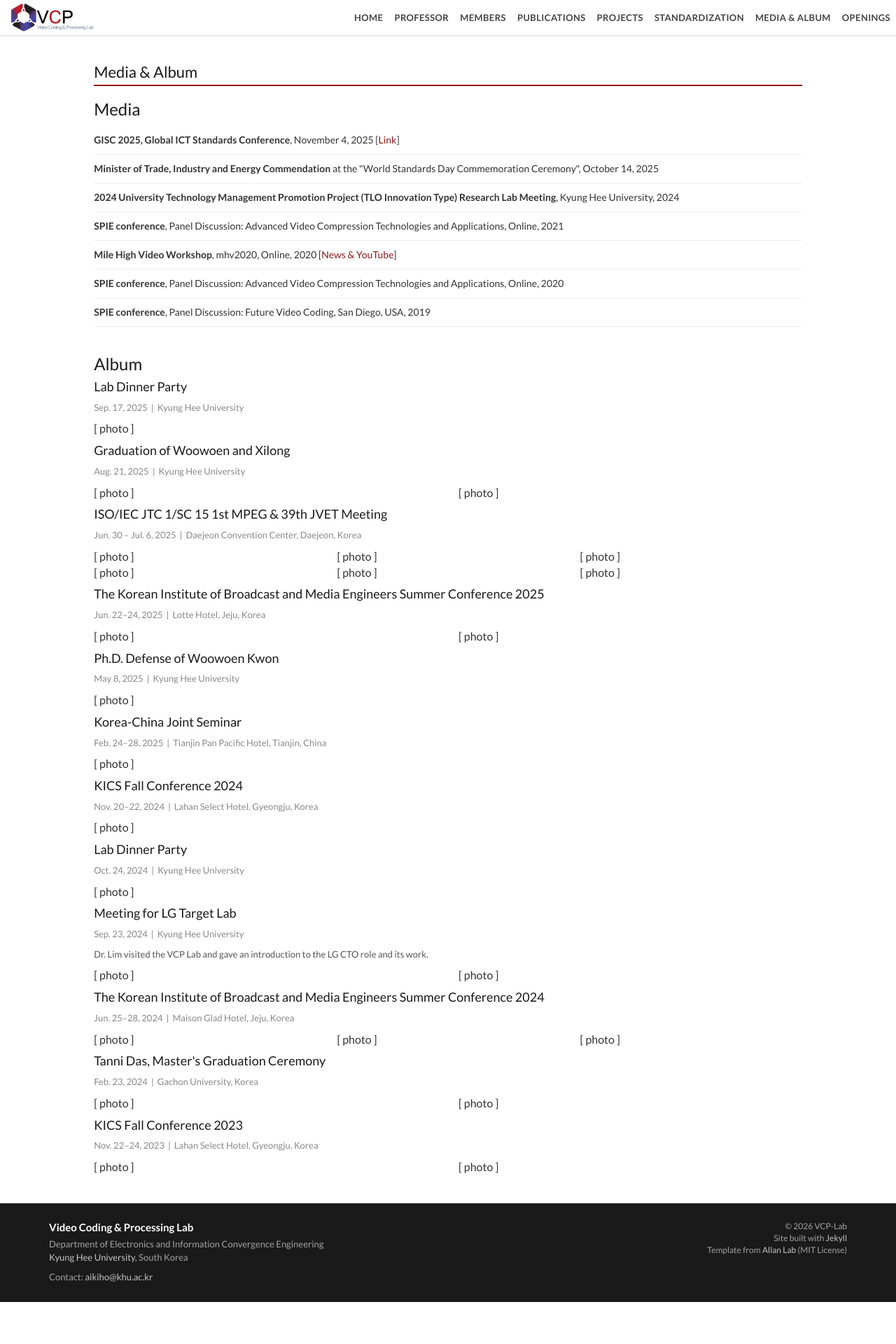
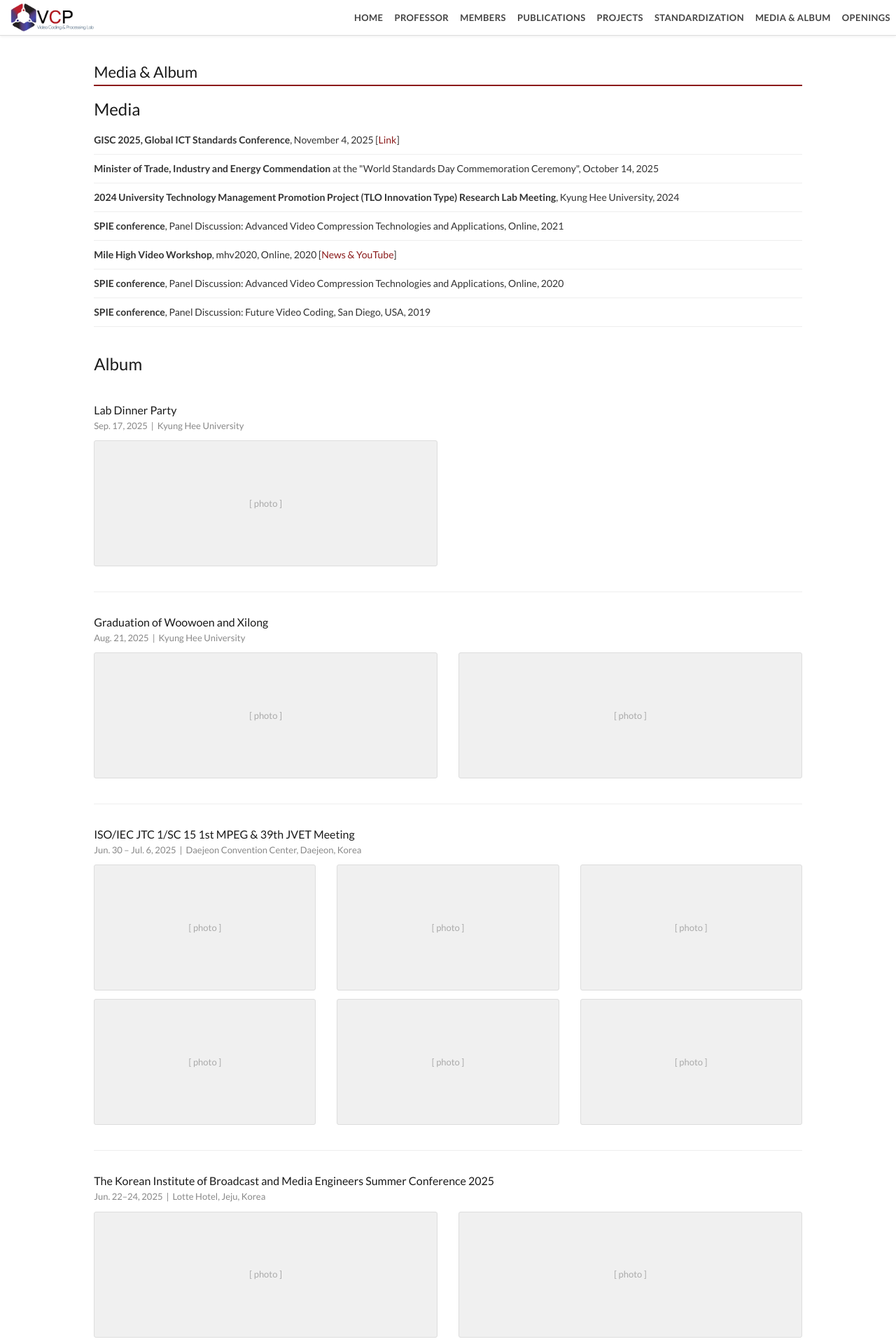
Before and after one commit to hazelran/lab_test, a Jekyll site: the page built from _pages/media.html, in a window 1280 px wide. Shown: the top 1920 px of the page at 70% size. Built offline with Jekyll 4.4.1, drawn with Linux system fonts in a browser that asks for light colours; before the commit the page ends 1860 px from its top, so only the background shows below that.

Commit message:
Update main.css

```diff
--- a/css/main.css
+++ b/css/main.css
@@ -251,3 +251,36 @@ h1, h2, h3, h4, h5 {
 /* ---- Utilities ---- */
 .crimson { color: #8B1A1A; }
 .text-muted-sm { font-size: 13px; color: #888; }
+
+/* ---- Album ---- */
+.album-event {
+  padding: 24px 0;
+  border-bottom: 1px solid #eee;
+}
+.album-event:last-child { border-bottom: none; }
+.album-event h4 {
+  font-size: 16px;
+  color: #1a1a1a;
+  margin-bottom: 4px;
+}
+.album-photos { margin-top: 12px; }
+.album-photos .col-sm-4,
+.album-photos .col-sm-6 { margin-bottom: 12px; }
+.album-photos img {
+  width: 100%;
+  border-radius: 3px;
+  border: 1px solid #ddd;
+  object-fit: cover;
+}
+.album-placeholder {
+  width: 100%;
+  height: 180px;
+  background: #f0f0f0;
+  border: 1px solid #ddd;
+  border-radius: 3px;
+  display: flex;
+  align-items: center;
+  justify-content: center;
+  color: #aaa;
+  font-size: 13px;
+}
```
